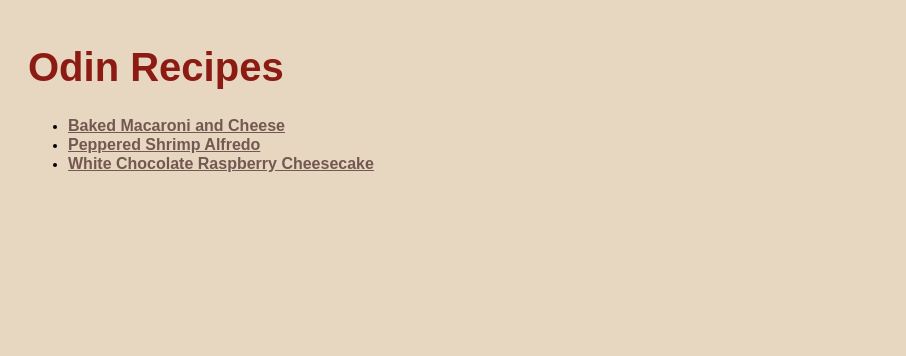
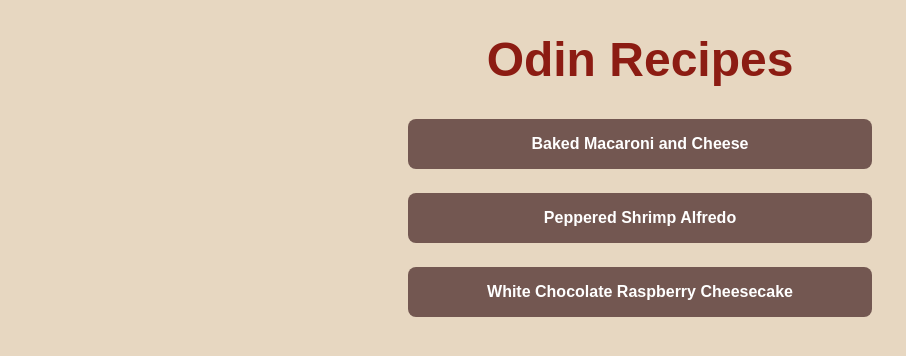
Before and after one commit to mshupert/top, a plain HTML site: page intro/odin-recipes-css/index.html in a window 1280 px wide. Shown: the whole page, without its empty margins (0-906 px from the left). Drawn offline with Linux system fonts and the light colour scheme.

Commit message:
Update styles per TOP block and inline lesson

```diff
--- a/intro/odin-recipes-css/index.html
+++ b/intro/odin-recipes-css/index.html
@@ -6,14 +6,16 @@
         <title>Odin Recipes</title>
     </head>
     <body>
-        <h1>Odin Recipes</h1>
-        <ul>
-            <li><a href="recipes/baked-mac-and-cheese.html">
-                Baked Macaroni and Cheese</a></li>
-            <li><a href="recipes/peppered-shrimp-alfredo.html">
-                Peppered Shrimp Alfredo</a></li>
-            <li><a href="recipes/white-choc-raspberry-cheesecake.html">
-                White Chocolate Raspberry Cheesecake</a></li>
-        </ul>
+        <div class="container">
+            <h1 style="text-align: center;">Odin Recipes</h1>
+            <nav>
+                <a href="recipes/baked-mac-and-cheese.html">
+                Baked Macaroni and Cheese</a>
+                <a href="recipes/peppered-shrimp-alfredo.html">
+                Peppered Shrimp Alfredo</a>
+                <a href="recipes/white-choc-raspberry-cheesecake.html">
+                White Chocolate Raspberry Cheesecake</a>
+            </nav>
+        </div>
     </body>
 </html>
--- a/intro/odin-recipes-css/styles.css
+++ b/intro/odin-recipes-css/styles.css
@@ -4,21 +4,39 @@
 
 body {
     background-color: #e7d7c1;
-    width: 60vw;
-    padding: 10px 20px;
+}
+
+.container {
+    width: 800px;
+    margin: 16px auto;
 }
 
 h1 {
     color: #8c1c13;
-    font-size: 2.5rem;
+    font-size: 3rem;
+    font-weight:900;
 }
 
 h2, h3, h4, strong {
     color: #bf4342;
+    font-weight: 700;
 }
 
 p {
     color: #443631;
+    width: 72ch;
+}
+
+nav a {
+    display: block;
+    width: 400px;
+    margin: 24px auto;
+    border-radius: 8px;
+    background-color: #735751;
+    text-align: center;
+    text-decoration: none;
+    padding: 16px 32px;
+    color: #fff;
 }
 
 a {
@@ -37,5 +55,5 @@ li {
 
 .steps {
     line-height: 1.6rem;
-    text-wrap: pretty;
+    width: 72ch;
 }
```
Also changed, not shown: intro/odin-recipes-css/recipes/baked-mac-and-cheese.html (+2 -0 lines), intro/odin-recipes-css/recipes/peppered-shrimp-alfredo.html (+2 -0 lines), intro/odin-recipes-css/recipes/white-choc-raspberry-cheesecake.html (+2 -0 lines).
